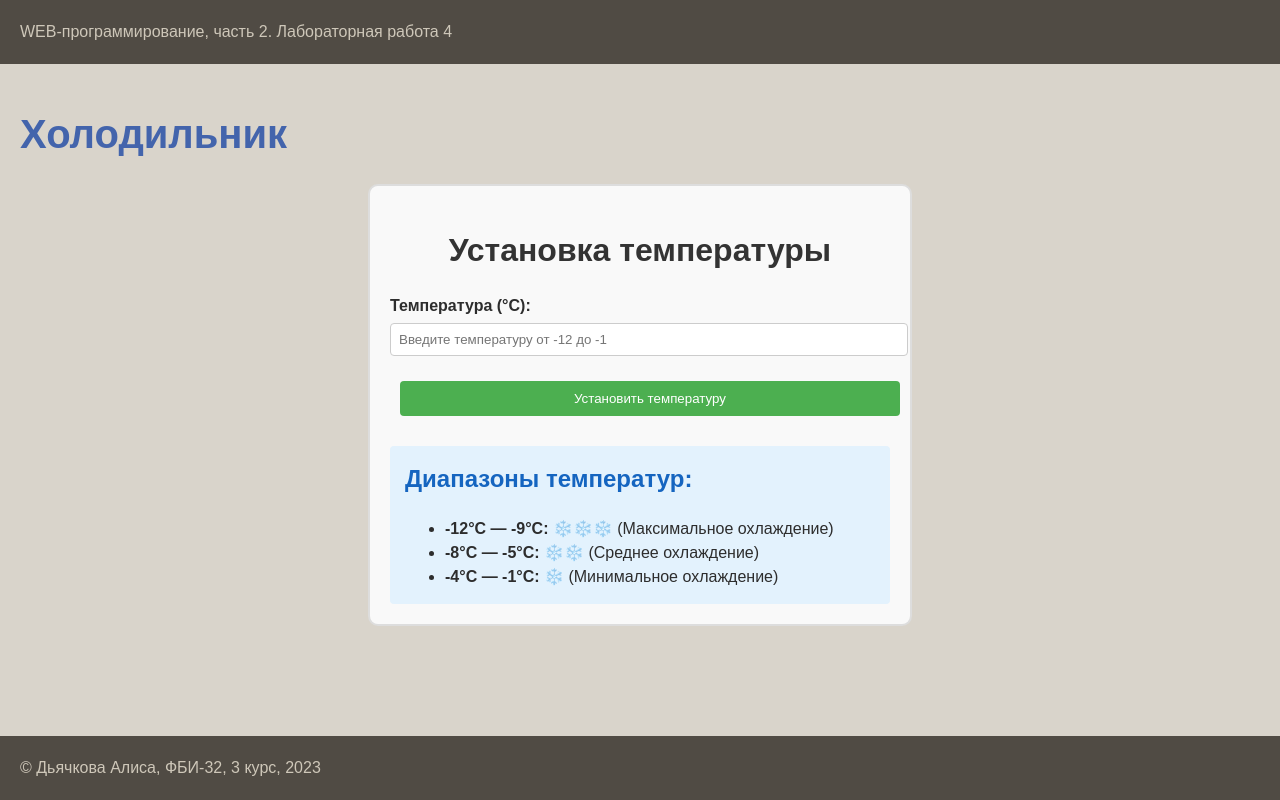
After one commit to SparrowM24/web-back-labs, a Flask app: template templates/lab4/fridge.html in a window 1280 px wide. The commit adds this page. Run offline with Flask 3, Linux system fonts and the light colour scheme; the template is opened without the code that fills it, so the values that code supplies are empty.

Commit message:
Холодильник

```diff
--- a/lab4.py
+++ b/lab4.py
@@ -133,7 +133,50 @@ def login():
     error = "Неверные логин и/или пароль"
     return render_template('lab4/login.html', error=error, authorized=False, login=login_input)
 
+
 @lab4.route('/lab4/logout', methods=['POST'])
 def logout():
     session.pop('login', None)
     return redirect('/lab4/login')
+
+
+@lab4.route('/lab4/fridge', methods=['GET', 'POST'])
+def fridge():
+    if request.method == 'GET':
+        return render_template('lab4/fridge.html')
+
+    temperature = request.form.get('temperature')
+
+    if not temperature:
+        return render_template('lab4/fridge.html',
+                             error="Ошибка: не задана температура")
+    try:
+        temp = int(temperature)
+    except ValueError:
+        return render_template('lab4/fridge.html',
+                             error="Ошибка: температура должна быть числом")
+    if temp < -12:
+        return render_template('lab4/fridge.html',
+                             error="Не удалось установить температуру — слишком низкое значение",
+                             temperature=temperature)
+    elif temp > -1:
+        return render_template('lab4/fridge.html',
+                             error="Не удалось установить температуру — слишком высокое значение",
+                             temperature=temperature)
+    elif -12 <= temp <= -9:
+        snowflakes = 3
+        message = f"Установлена температура: {temp}°C"
+    elif -8 <= temp <= -5:
+        snowflakes = 2
+        message = f"Установлена температура: {temp}°C"
+    elif -4 <= temp <= -1:
+        snowflakes = 1
+        message = f"Установлена температура: {temp}°C"
+    else:
+        snowflakes = 0
+        message = f"Установлена температура: {temp}°C"
+
+    return render_template('lab4/fridge.html',
+                         message=message,
+                         snowflakes=snowflakes,
+                         temperature=temperature)
--- /dev/null
+++ b/templates/lab4/fridge.html
@@ -0,0 +1,62 @@
+{% extends "base.html" %}
+
+{% block lab %}Лабораторная работа 4{% endblock %}
+
+{% block main %}
+    <h1>Холодильник</h1>
+
+    <div style="max-width: 500px; margin: 0 auto; padding: 20px; border: 2px solid #ddd; border-radius: 10px; background-color: #f9f9f9;">
+        <h2 style="text-align: center; color: #333;">Установка температуры</h2>
+
+        <form method="post" style="margin-bottom: 20px;">
+            <div style="margin-bottom: 15px;">
+                <label for="temperature" style="display: block; margin-bottom: 5px; font-weight: bold;">
+                    Температура (°C):
+                </label>
+                <input type="number" id="temperature" name="temperature"
+                       value="{{ temperature if temperature else '' }}"
+                       style="width: 100%; padding: 8px; border: 1px solid #ccc; border-radius: 4px;"
+                       placeholder="Введите температуру от -12 до -1">
+            </div>
+
+            <button type="submit" style="width: 100%; padding: 10px; background-color: #4CAF50; color: white; border: none; border-radius: 4px; cursor: pointer;">
+                Установить температуру
+            </button>
+        </form>
+
+        {% if error %}
+            <div style="color: #d32f2f; background-color: #ffebee; padding: 10px; border: 1px solid #f44336; border-radius: 4px; margin-bottom: 15px;">
+                <strong>Ошибка:</strong> {{ error }}
+            </div>
+        {% endif %}
+
+        {% if message %}
+            <div style="color: #2e7d32; background-color: #e8f5e9; padding: 15px; border: 1px solid #4caf50; border-radius: 4px; text-align: center;">
+                <div style="font-size: 18px; font-weight: bold; margin-bottom: 10px;">{{ message }}</div>
+
+                {% if snowflakes > 0 %}
+                    <div style="font-size: 24px; color: #1976d2;">
+                        {% for i in range(snowflakes) %}
+                            ❄️
+                        {% endfor %}
+                    </div>
+                    <div style="margin-top: 10px; font-size: 14px; color: #666;">
+                        Уровень охлаждения:
+                        {% if snowflakes == 3 %}Максимальный{% endif %}
+                        {% if snowflakes == 2 %}Средний{% endif %}
+                        {% if snowflakes == 1 %}Минимальный{% endif %}
+                    </div>
+                {% endif %}
+            </div>
+        {% endif %}
+
+        <div style="margin-top: 20px; padding: 15px; background-color: #e3f2fd; border-radius: 4px;">
+            <h3 style="margin-top: 0; color: #1565c0;">Диапазоны температур:</h3>
+            <ul style="margin-bottom: 0;">
+                <li><strong>-12°C — -9°C:</strong> ❄️❄️❄️ (Максимальное охлаждение)</li>
+                <li><strong>-8°C — -5°C:</strong> ❄️❄️ (Среднее охлаждение)</li>
+                <li><strong>-4°C — -1°C:</strong> ❄️ (Минимальное охлаждение)</li>
+            </ul>
+        </div>
+    </div>
+{% endblock %}
--- a/templates/lab4/lab4.html
+++ b/templates/lab4/lab4.html
@@ -8,5 +8,7 @@
     <ol>
         <li><a href="/lab4/div-form">Операции с числами</a></li>
         <li><a href="/lab4/tree">Деревья</a></li>
+        <li><a href="/lab4/login">Регистрация</a></li>
+        <li><a href="/lab4/fridge">Холодильник</a></li>
     </ol>
 {% endblock %}
```
